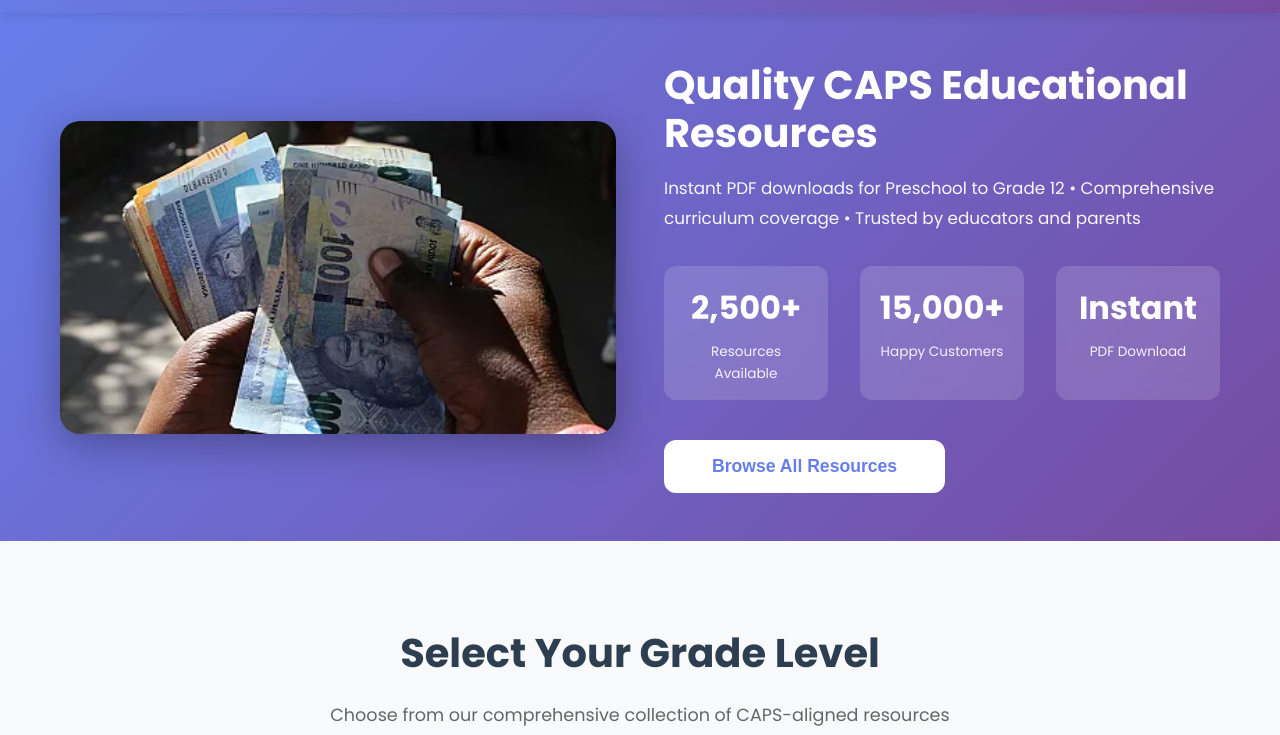
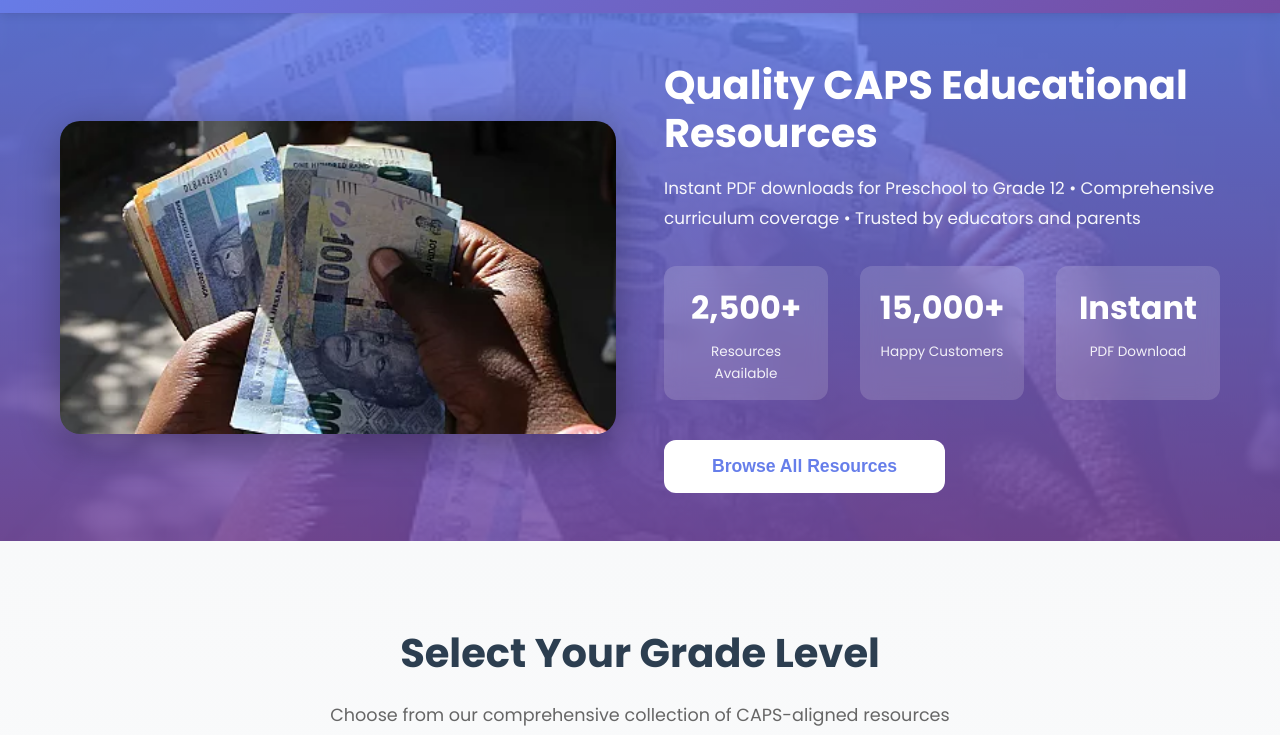
Before and after one commit to MusawenkosiMagagula/caps-resources-website, a website: page index.html in a window 1280 px wide. Shown: the part 65-800 px from the top of the page. Drawn offline with Linux system fonts and the light colour scheme.

Commit message:
Update hero section with classroom background image

```diff
--- a/styles.css
+++ b/styles.css
@@ -169,7 +169,10 @@ body {
 
 /* Hero Section */
 .hero {
-    background: linear-gradient(135deg, #667eea 0%, #764ba2 100%);
+    background: linear-gradient(rgba(102, 126, 234, 0.85), rgba(118, 75, 162, 0.85)), url('images/hero-bg.jpg');
+    background-size: cover;
+    background-position: center;
+    background-attachment: fixed;
     color: white;
     padding: 3rem 0;
 }
```
Also changed, not shown: images/hero-bg.jpg (added).
